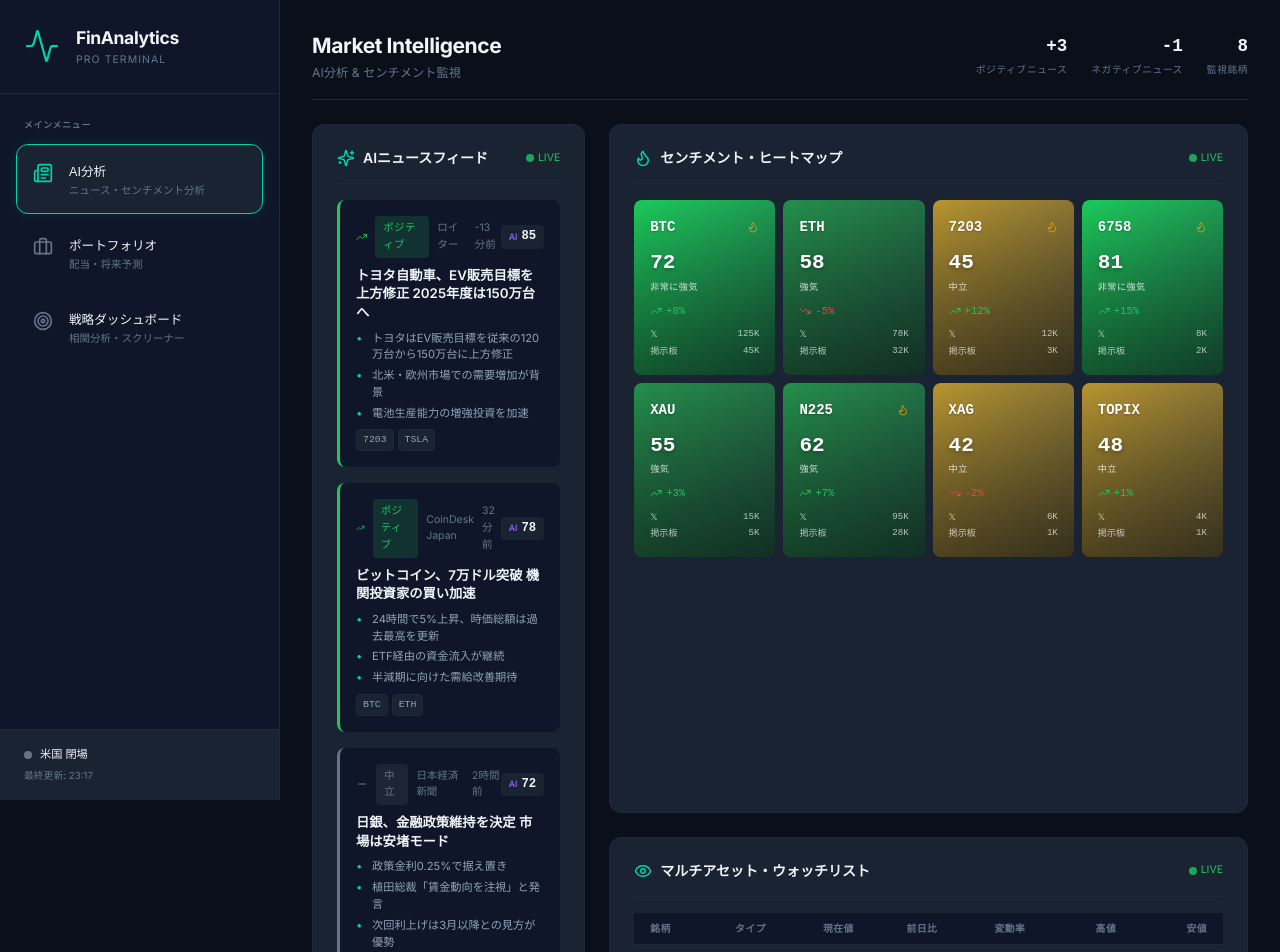
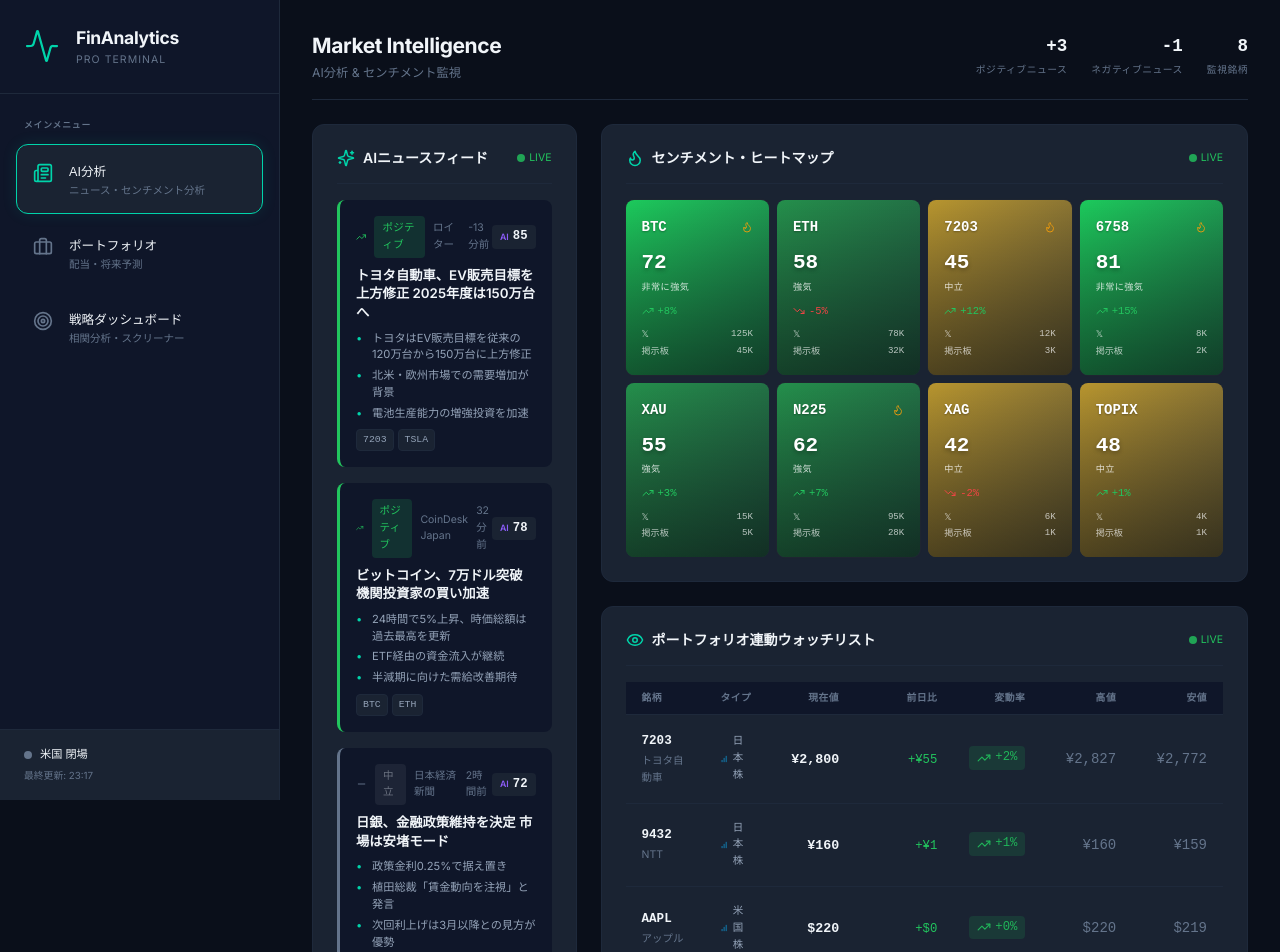
Before and after one commit to TakenokoCB/stock_info_manage, a React (Vite) app: page / in a window 1280 px wide. Shown: the top 952 px of the page. Built offline with nearby package versions, Linux system fonts and the light colour scheme.

Commit message:
feat: Link WatchList to portfolio, add Gemini Nano to Screener, fix Dividend formatting

```diff
--- a/src/components/market/WatchList.tsx
+++ b/src/components/market/WatchList.tsx
@@ -1,18 +1,71 @@
 import { Eye, TrendingUp, TrendingDown, Coins, Gem, BarChart } from 'lucide-react';
-import { Asset } from '../../data/mockData';
+import { samplePortfolio } from '../../../data/sampleData';
+import { PortfolioAsset } from '../../../data/types';
 import './WatchList.css';
 
-interface WatchListProps {
-    assets: Asset[];
-}
+// Helper to hydrate portfolio assets with simulated 24h market data
+// In a real app, this would come from an API
+const getHydratedAssets = () => {
+    return samplePortfolio.assets.map(asset => {
+        // Simulate random 24h change for demo based on asset type
+        const volatility = asset.type === 'crypto' ? 0.05 : 0.02;
+        const randomFactor = (Math.random() - 0.5) * 2 * volatility; // -X% to +X%
+
+        let price = 0;
+        let name = '';
+        let symbol = '';
+
+        // Normalize fields based on asset type
+        if (asset.type === 'domestic_stock') {
+            price = asset.currentPrice;
+            name = asset.name;
+            symbol = asset.code;
+        } else if (asset.type === 'foreign_stock') {
+            price = asset.currentPriceUsd; // Show USD for US stocks
+            name = asset.name;
+            symbol = asset.ticker;
+        } else if (asset.type === 'investment_trust') {
+            price = asset.currentNavPrice;
+            name = asset.name;
+            symbol = 'FUND';
+        } else if (asset.type === 'crypto') {
+            price = asset.currentPrice;
+            name = asset.name;
+            symbol = asset.symbol;
+        } else {
+            price = 0;
+            name = 'Unknown';
+            symbol = '---';
+        }
+
+        const changePrice = price * randomFactor;
+        const changePercent = randomFactor * 100;
+        const high24h = price * (1 + Math.abs(randomFactor / 2));
+        const low24h = price * (1 - Math.abs(randomFactor / 2));
+
+        return {
+            ...asset,
+            displayName: name,
+            displaySymbol: symbol,
+            displayPrice: price,
+            change24h: changePrice,
+            changePercent24h: changePercent,
+            high24h,
+            low24h
+        };
+    });
+};
 
 const getTypeIcon = (type: string) => {
     switch (type) {
-        case 'stock':
+        case 'domestic_stock':
+        case 'foreign_stock':
+        case 'investment_trust':
             return <BarChart size={14} className="type-icon stock" />;
         case 'crypto':
             return <Coins size={14} className="type-icon crypto" />;
         case 'commodity':
+        case 'bond':
             return <Gem size={14} className="type-icon commodity" />;
         default:
             return null;
@@ -21,34 +74,38 @@ const getTypeIcon = (type: string) => {
 
 const getTypeLabel = (type: string) => {
     switch (type) {
-        case 'stock':
-            return '株式';
-        case 'crypto':
-            return '仮想通貨';
-        case 'commodity':
-            return 'コモディティ';
-        default:
-            return '';
+        case 'domestic_stock': return '日本株';
+        case 'foreign_stock': return '米国株';
+        case 'investment_trust': return '投信';
+        case 'crypto': return '仮想通貨';
+        case 'bond': return '債券';
+        case 'commodity': return '商品';
+        default: return type;
     }
 };
 
 const formatPrice = (price: number, type: string): string => {
-    if (type === 'crypto' && price > 100000) {
-        return `¥${(price / 10000).toFixed(0)}万`;
+    const isUsd = type === 'foreign_stock';
+    const prefix = isUsd ? '$' : '¥';
+
+    // For crypto > 100k JPY, use "万"
+    if (type === 'crypto' && price > 100000 && !isUsd) {
+        return `${prefix}${(price / 10000).toFixed(0)}万`;
     }
-    if (price >= 10000) {
-        return `¥${Math.floor(price).toLocaleString()}`;
-    }
-    return `¥${Math.floor(price).toLocaleString()}`;
+
+    // Standard formatting
+    return `${prefix}${Math.floor(price).toLocaleString()}`;
 };
 
-export default function WatchList({ assets }: WatchListProps) {
+export default function WatchList() {
+    const assets = getHydratedAssets();
+
     return (
         <div className="watchlist card">
             <div className="card-header">
                 <h3 className="card-title">
                     <Eye size={18} />
-                    マルチアセット・ウォッチリスト
+                    ポートフォリオ連動ウォッチリスト
                 </h3>
                 <span className="live-indicator">LIVE</span>
             </div>
@@ -66,12 +123,12 @@ export default function WatchList({ assets }: WatchListProps) {
                         </tr>
                     </thead>
                     <tbody>
-                        {assets.map((asset) => (
-                            <tr key={asset.id} className="watchlist-row">
+                        {assets.map((asset, idx) => (
+                            <tr key={idx} className="watchlist-row">
                                 <td>
                                     <div className="asset-info">
-                                        <span className="asset-symbol">{asset.symbol}</span>
-                                        <span className="asset-name">{asset.nameJa}</span>
+                                        <span className="asset-symbol">{asset.displaySymbol}</span>
+                                        <span className="asset-name">{asset.displayName}</span>
                                     </div>
                                 </td>
                                 <td>
@@ -81,7 +138,7 @@ export default function WatchList({ assets }: WatchListProps) {
                                     </div>
                                 </td>
                                 <td className="text-right">
-                                    <span className="price mono">{formatPrice(asset.price, asset.type)}</span>
+                                    <span className="price mono">{formatPrice(asset.displayPrice, asset.type)}</span>
                                 </td>
                                 <td className="text-right">
                                     <span className={`change mono ${asset.change24h >= 0 ? 'positive' : 'negative'}`}>
--- a/src/components/portfolio/DividendCalendar.tsx
+++ b/src/components/portfolio/DividendCalendar.tsx
@@ -44,6 +44,13 @@ export default function DividendCalendar({ data }: DividendCalendarProps) {
     const annualTotal = data.reduce((sum, d) => sum + d.total, 0);
     const monthlyAverage = annualTotal / 12;
 
+    const formatCurrency = (val: number) => {
+        if (val >= 10000) {
+            return `¥${Math.floor(val / 10000).toLocaleString()}万`;
+        }
+        return `¥${Math.floor(val).toLocaleString()}`;
+    };
+
     if (!data || data.length === 0) {
         return (
             <div className="dividend-calendar card p-8 flex items-center justify-center text-muted">
@@ -58,42 +65,45 @@ export default function DividendCalendar({ data }: DividendCalendarProps) {
         <div className="dividend-calendar card">
             <div className="card-header">
                 <h3 className="card-title">
-                    <Calendar size={18} />
-                    配当カレンダー（12ヶ月予測）
+                    <Calendar className="icon" />
+                    配当カレンダー
                 </h3>
                 <div className="calendar-stats">
-                    <div className="calendar-stat">
-                        <span className="stat-value">¥{(annualTotal / 10000).toFixed(0)}万</span>
+                    <div className="stat-item">
                         <span className="stat-label">年間合計</span>
+                        <span className="stat-value">{formatCurrency(annualTotal)}</span>
                     </div>
-                    <div className="calendar-stat">
-                        <span className="stat-value">¥{(monthlyAverage / 10000).toFixed(0)}万</span>
+                    <div className="stat-item">
                         <span className="stat-label">月平均</span>
+                        <span className="stat-value">{formatCurrency(monthlyAverage)}</span>
                     </div>
                 </div>
             </div>
 
-            <div className="calendar-chart">
-                <ResponsiveContainer width="100%" height={280}>
-                    <BarChart data={data} margin={{ top: 20, right: 20, left: 0, bottom: 5 }}>
-                        <CartesianGrid strokeDasharray="3 3" stroke="var(--border-primary)" vertical={false} />
+            <div className="chart-container">
+                <ResponsiveContainer width="100%" height={300}>
+                    <BarChart
+                        data={data}
+                        margin={{ top: 20, right: 30, left: 0, bottom: 5 }}
+                        barGap={0}
+                    >
+                        <CartesianGrid strokeDasharray="3 3" stroke="var(--bg-card-border)" vertical={false} />
                         <XAxis
                             dataKey="month"
-                            tick={{ fill: 'var(--text-muted)', fontSize: 11 }}
-                            axisLine={{ stroke: 'var(--border-primary)' }}
+                            stroke="var(--text-muted)"
+                            tick={{ fill: 'var(--text-muted)', fontSize: 12 }}
                             tickLine={false}
+                            axisLine={false}
                         />
                         <YAxis
-                            tick={{ fill: 'var(--text-muted)', fontSize: 11 }}
+                            stroke="var(--text-muted)"
+                            tick={{ fill: 'var(--text-muted)', fontSize: 12 }}
+                            tickLine={false}
                             axisLine={false}
-                            tickLine={false}
-                            tickFormatter={(value) => `${(value / 10000).toFixed(0)}万`}
+                            tickFormatter={(value) => `¥${(value / 10000).toFixed(0)}万`}
                         />
-                        <Tooltip content={<CustomTooltip />} cursor={{ fill: 'rgba(255,255,255,0.05)' }} />
-                        <Legend
-                            wrapperStyle={{ paddingTop: '10px' }}
-                            formatter={(value) => value === 'stocks' ? '株式配当' : 'ステーキング'}
-                        />
+                        <Tooltip content={<CustomTooltip />} cursor={{ fill: 'var(--bg-hover)' }} />
+                        <Legend iconType="circle" />
                         <Bar
                             dataKey="stocks"
                             stackId="a"
```
Also changed, not shown: src/components/tactical/Screener.tsx (+88 -79 lines).
